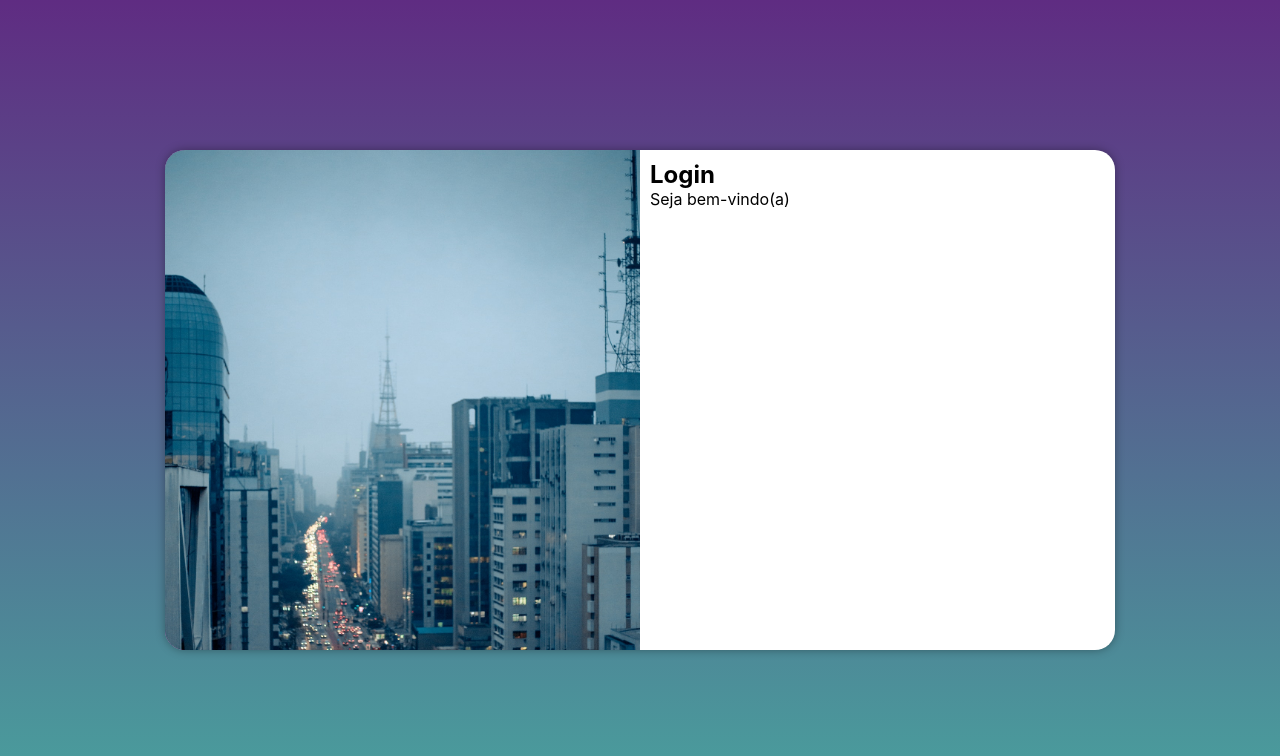
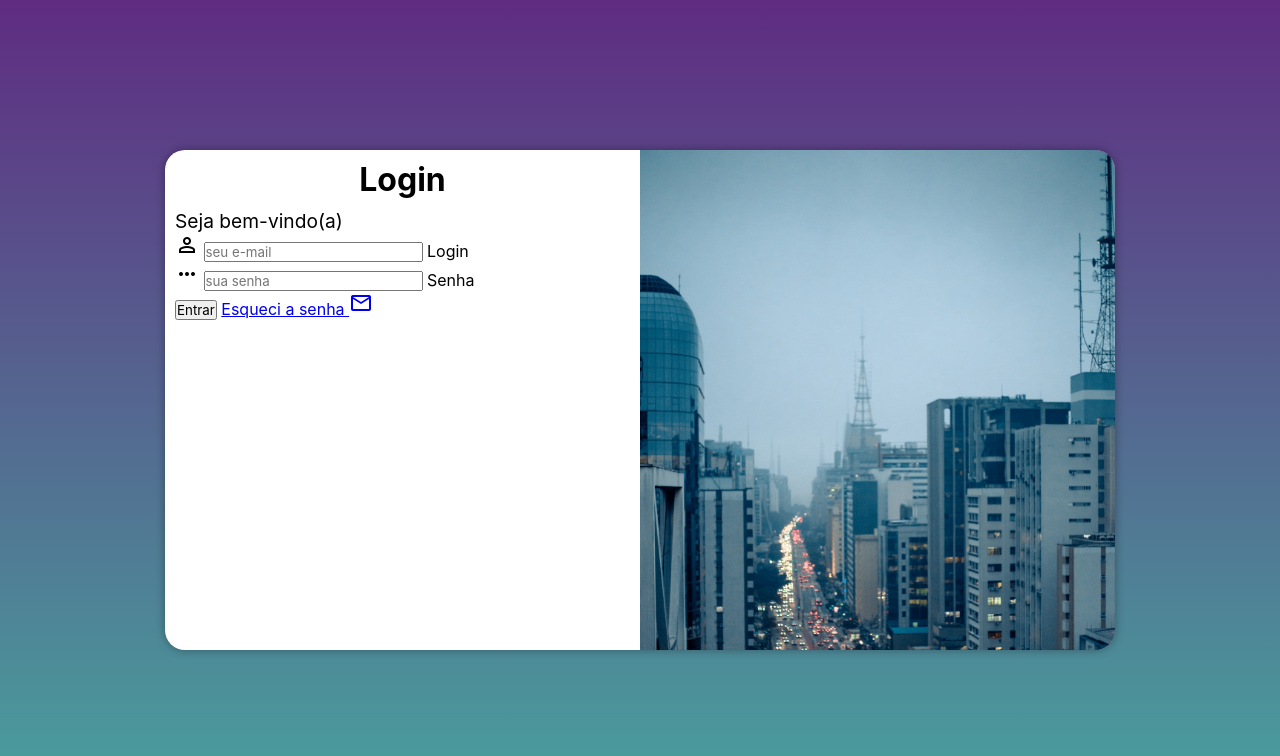
Before and after one commit to Junlys3/Projeto-login, a plain HTML site: page index.html in a window 1280 px wide. Drawn offline with nearby package versions, Linux system fonts and the light colour scheme.

Commit message:
Formulario

```diff
--- a/estilos/query.css
+++ b/estilos/query.css
@@ -52,14 +52,22 @@
       }
 
       section#login > div#imagem{
-       float: left;
+       float: right;
        width: 50%;
        height: 100%;
 
       }
       section#login > div#formulario{
-      float: right;
+      float: left;
       width: 50%;
       }
+      div#formulario > h1{
+        font-size: 2em;
+      }
+
+      div#formulario > p{
+        font-size: 1.2em;
+    }
+
 
 }
--- a/estilos/style.css
+++ b/estilos/style.css
@@ -56,3 +56,15 @@ section#login > div#formulario{
     display: block;
  padding: 10px;
 }
+
+
+div#formulario > h1{
+
+    text-align: center;
+    margin-bottom: 10px;
+
+}
+
+div#formulario > p{
+    font-size: 0.8em;
+}
--- a/index.html
+++ b/index.html
@@ -5,6 +5,10 @@
     <meta http-equiv="X-UA-Compatible" content="IE=edge">
     <meta name="viewport" content="width=device-width, initial-scale=1.0">
     <title>Projeto login</title>
+    <link href="https://fonts.googleapis.com/icon?family=Material+Icons"
+      rel="stylesheet">
+      <link rel="stylesheet" href="https://fonts.googleapis.com/css2?family=Material+Symbols+Outlined:opsz,wght,FILL,GRAD@20..48,100..700,0..1,-50..200" />
+      <link rel="stylesheet" href="https://fonts.googleapis.com/css2?family=Material+Symbols+Outlined:opsz,wght,FILL,GRAD@20..48,100..700,0..1,-50..200" />
     <link rel="stylesheet" href="estilos/style.css">
     <link rel="stylesheet" href="estilos/query.css">
 </head>
@@ -17,8 +21,27 @@
        <div id="formulario">
         <h1>Login</h1>
         <p>Seja bem-vindo(a)</p>
-        <form action="login.php" method="post">
-
+        <form action="login.php" method="post" autocomplete="on">
+          <div class="campo">
+            <span class="material-symbols-outlined">
+              person
+              </span>
+              <input type="email" name="login" id="ilogin" placeholder="seu e-mail" autocomplete="email" required maxlength="30">
+              <label for="ilogin">Login</label>
+          </div>
+          <div class="campo">
+            <span class="material-symbols-outlined">
+              more_horiz
+              </span>
+             <input type="password" name="senha" id="isenha" placeholder="sua senha" autocomplete="current-password" required minlength="8" maxlength="22">
+              <label for="isenha">Senha</label>
+          </div>
+          <input type="submit" value="Entrar">
+          <a href="esqueci.html">
+            Esqueci a senha <span class="material-symbols-outlined">
+              mail
+              </span>
+          </a>
         </form>
        </div>
      </section>
```
